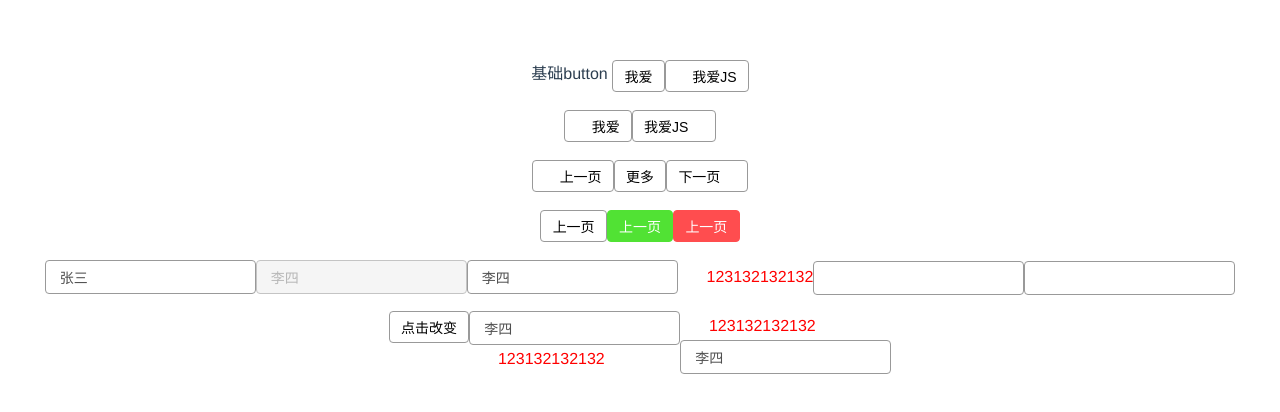
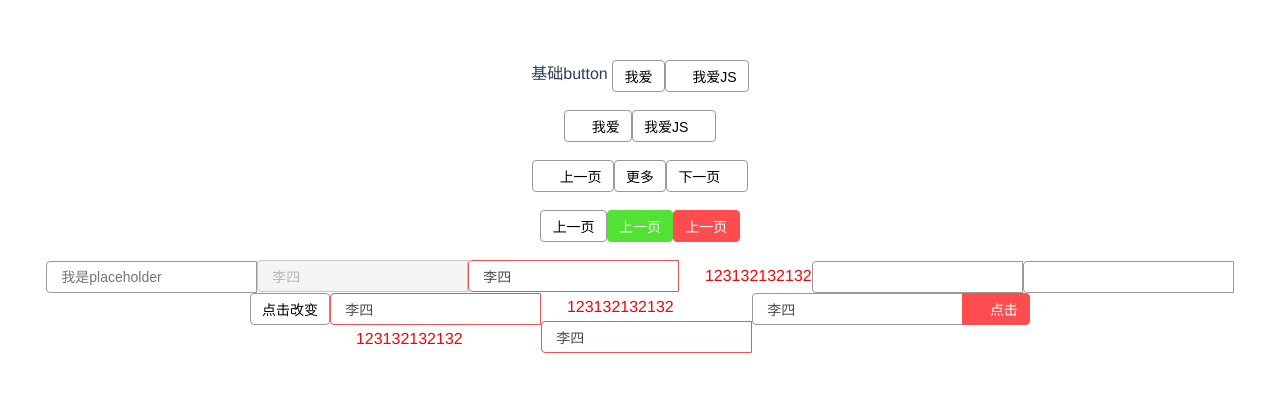
Before and after one commit to lovelts/tsl-ui, a Vue app: page / in a window 1280 px wide. Shown: the top 412 px of the page. Built offline with nearby package versions, Linux system fonts and the light colour scheme.

Commit message:
完成input--button的属性

```diff
--- a/src/App.vue
+++ b/src/App.vue
@@ -1,7 +1,7 @@
 <!--
  * @Author: lts
  * @Date: 2021-03-08 12:54:13
- * @LastEditTime: 2021-03-09 09:47:38
+ * @LastEditTime: 2021-03-09 11:22:10
  * @FilePath: \my-cli-ui\src\App.vue
 -->
 <template>
@@ -40,15 +40,22 @@
   </div>
   <div>
     <br />
-    <ts-input value="张三" />
+    <ts-input placeholder="我是placeholder" />
     <ts-input value="李四" disabled />
     <ts-input value="李四" error="123132132132" />
     <ts-input @change="handleChange" />
     <ts-input v-model:value="msg" />
     <p>{{ msg }}</p>
     <ts-button @click="changeModel">点击改变</ts-button>
-    <ts-input value="李四" error="123132132132" errorPosi="bottom"/>
-<ts-input value="李四" error="123132132132" errorPosi="top"/>
+    <ts-input value="李四" error="123132132132" errorPosi="bottom" />
+    <ts-input value="李四" error="123132132132" errorPosi="top" />
+    <ts-input value="李四" enterButton :buttonAttr="{
+      buttonText:'点击',
+      buttonIcon:'setting',
+      buttonIconPosi:'left',
+      buttonIconLoading:false,
+      buttonType: 'danger',
+    }" />
   </div>
 </template>
 
@@ -96,6 +103,19 @@ export default {
 </script>
 
 <style lang="less">
+@keyframes spin {
+  0% {
+    transform: rotate(0deg);
+  }
+  100% {
+    transform: rotate(360deg);
+  }
+}
+* {
+  margin: 0;
+  padding: 0;
+  box-sizing: border-box;
+}
 #app {
   font-family: Avenir, Helvetica, Arial, sans-serif;
   -webkit-font-smoothing: antialiased;
--- a/src/Button.vue
+++ b/src/Button.vue
@@ -1,7 +1,7 @@
 <!--
  * @Author: lts
  * @Date: 2021-03-06 13:14:04
- * @LastEditTime: 2021-03-08 17:51:26
+ * @LastEditTime: 2021-03-09 11:17:05
  * @FilePath: \my-cli-ui\src\Button.vue
 -->
 <template>
@@ -35,7 +35,7 @@ export default defineComponent({
     },
     type: {
       type: String,
-      default: "default"
+      default: "default",
     },
     iconPosi: {
       type: String,
@@ -48,14 +48,6 @@ export default defineComponent({
 });
 </script>
 <style lang="less" scoped>
-@keyframes spin {
-  0% {
-    transform: rotate(0deg);
-  }
-  100% {
-    transform: rotate(100deg);
-  }
-}
 .ts-button {
   cursor: pointer;
   display: inline-flex;
@@ -97,11 +89,13 @@ export default defineComponent({
     }
   }
   &.btn-primary {
-
     background-color: rgb(81, 226, 52);
     border: 1px solid rgb(81, 226, 52);
+    .icon {
+      fill: #fff;
+    }
     color: #fff;
-    transition: all ease .2s;
+    transition: all ease 0.2s;
     &:hover {
       background-color: rgb(125, 221, 105);
     }
@@ -112,12 +106,14 @@ export default defineComponent({
       outline: none;
     }
   }
-    &.btn-danger {
-
+  &.btn-danger {
     background-color: #ff4d4f;
     border: 1px solid #ff4d4f;
     color: #fff;
-    transition: all ease .2s;
+    .icon {
+      fill: #fff;
+    }
+    transition: all ease 0.2s;
     &:hover {
       background-color: #f56a6d;
     }
@@ -128,6 +124,7 @@ export default defineComponent({
       outline: none;
     }
   }
+
   .loading {
     animation: spin 0.3s infinite linear;
   }
--- a/src/Input.vue
+++ b/src/Input.vue
@@ -1,7 +1,7 @@
 <!--
  * @Author: lts
  * @Date: 2021-03-08 13:53:51
- * @LastEditTime: 2021-03-09 09:53:28
+ * @LastEditTime: 2021-03-09 11:19:33
  * @FilePath: \my-cli-ui\src\Input.vue
 -->
 <template>
@@ -12,8 +12,10 @@
       [`error-posi-${errorPosi}`]: error && errorPosi,
     }"
   >
+    <div class="enter-btn">
       <input
         :value="value"
+        :placeholder="placeholder"
         type="text"
         class="ts-input"
         :disabled="disabled"
@@ -22,6 +24,15 @@
         @focus="handleFocus"
         @blur="handleBlur"
       />
+      <ts-button
+        :icon="buttonAttr.buttonIcon"
+        :iconPosi="buttonAttr.buttonIconPosi"
+        v-if="enterButton"
+        :loading="buttonAttr.buttonIconLoading || false"
+        :type="buttonAttr.buttonType || 'primary'"
+        >{{ buttonAttr.buttonText }}</ts-button
+      >
+    </div>
     <div v-if="error">
       <ts-icon name="error" class="icon-error" />
       <span class="error-msg">{{ error }}</span>
@@ -30,10 +41,12 @@
 </template>
 <script>
 import TsIcon from "./Icon";
+import TsButton from "./Button";
 export default {
   name: "Input",
   components: {
     TsIcon,
+    TsButton,
   },
   props: {
     value: String,
@@ -47,6 +60,23 @@ export default {
     errorPosi: {
       type: String,
       default: "right",
+    },
+    placeholder: String,
+    enterButton: {
+      type: Boolean,
+      default: false,
+    },
+    buttonAttr: {
+      type: Object,
+      default: () => {
+        return {
+          buttonText: "点击",
+          buttonIcon: "serach",
+          buttonIconPosi: "left",
+          buttonIconLoading: false,
+          buttonType: 'primary',
+        };
+      },
     },
   },
   emits: ["change", "input", "blur", "focus", "update:value"],
@@ -97,11 +127,15 @@ export default {
     transition: all linear 0.1s;
     &:hover {
       border-color: @border-hover-color;
+      position: relative;
+      z-index: 1;
     }
     &:focus {
       border-color: @border-hover-color;
       box-shadow: 0 0 0 2px @border-shadow-color;
       outline: none;
+      position: relative;
+      z-index: 1;
     }
     &[disabled] {
       color: rgba(0, 0, 0, 0.25);
@@ -110,15 +144,32 @@ export default {
       opacity: 1;
       border-color: #c4c4c4;
     }
+    // .enter-btn {
+    // }
+  }
+  .enter-btn {
+    > *:not(:first-child) {
+      margin-left: -1px;
+    }
+    > .ts-input {
+      border-top-right-radius: 0;
+      border-bottom-right-radius: 0;
+    }
+    > .ts-button {
+      height: @height;
+      border-top-left-radius: 0;
+      border-bottom-left-radius: 0;
+    }
   }
   &.error {
     > div {
       display: inline-flex;
       align-items: center;
       > * {
-        margin-left: 0.4em;
+        margin-left: 0.3em;
       }
       > input {
+        margin-left: 0;
         border-color: @error-red;
         &:hover {
           border-color: rgb(255, 0, 0);
```
Lines whose indentation alone changed are shown as unchanged.
